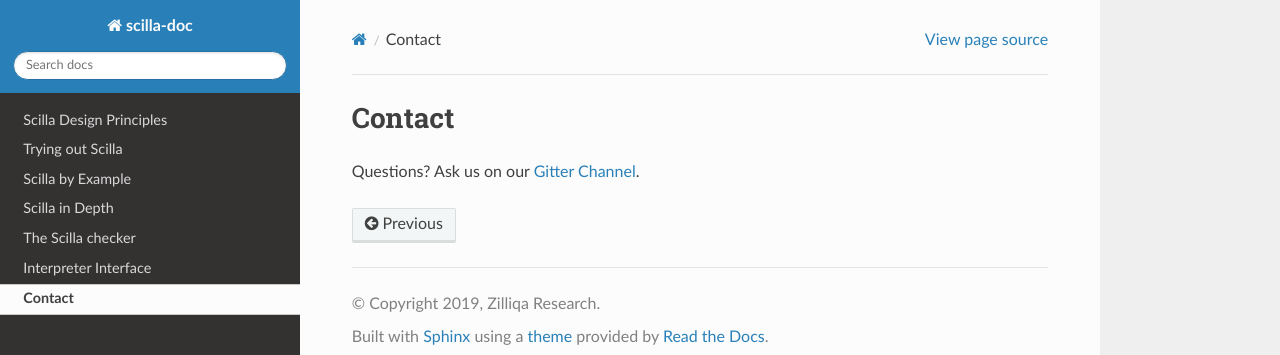
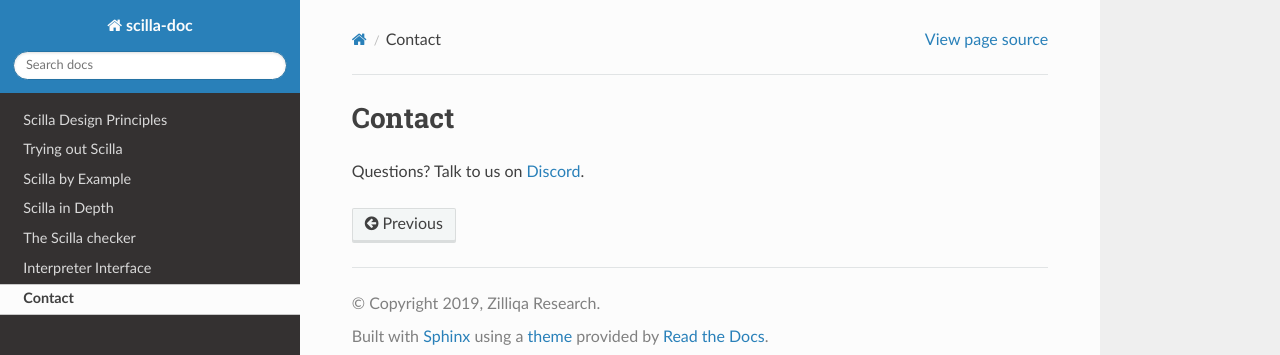
Before and after one commit to Zilliqa/scilla-docs, a Sphinx documentation site: the page built from docs/source/contact.rst, in a window 1280 px wide. Shown: the top 355 px of the page. Built offline with Sphinx 7.4.7 and the Read the Docs theme 2.0.0, drawn with Linux system fonts in a browser that asks for light colours.

Commit message:
Switch from Gitter to Discord in Contact-Us page (#85)

```diff
--- a/docs/source/contact.rst
+++ b/docs/source/contact.rst
@@ -1,4 +1,4 @@
 Contact
 =========
 
-Questions? Ask us on our `Gitter Channel <https://gitter.im/Zilliqa/>`_.
+Questions? Talk to us on `Discord <https://discordapp.com/invite/mWp9HdR/>`_.
```
